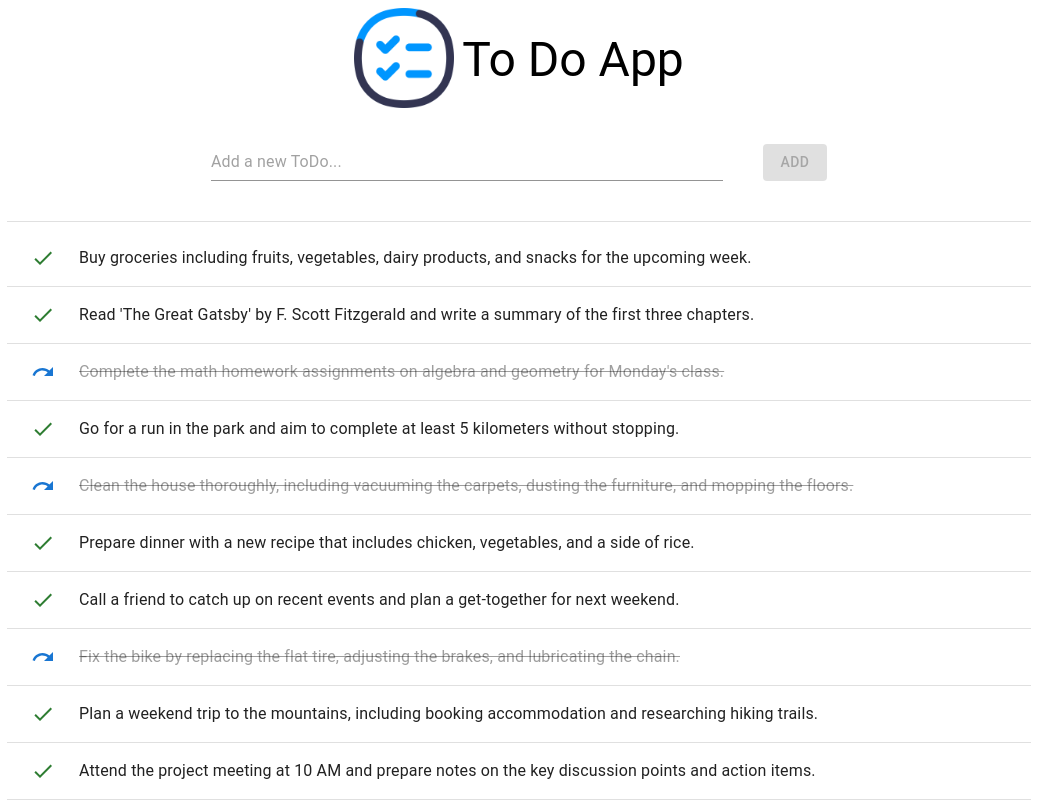
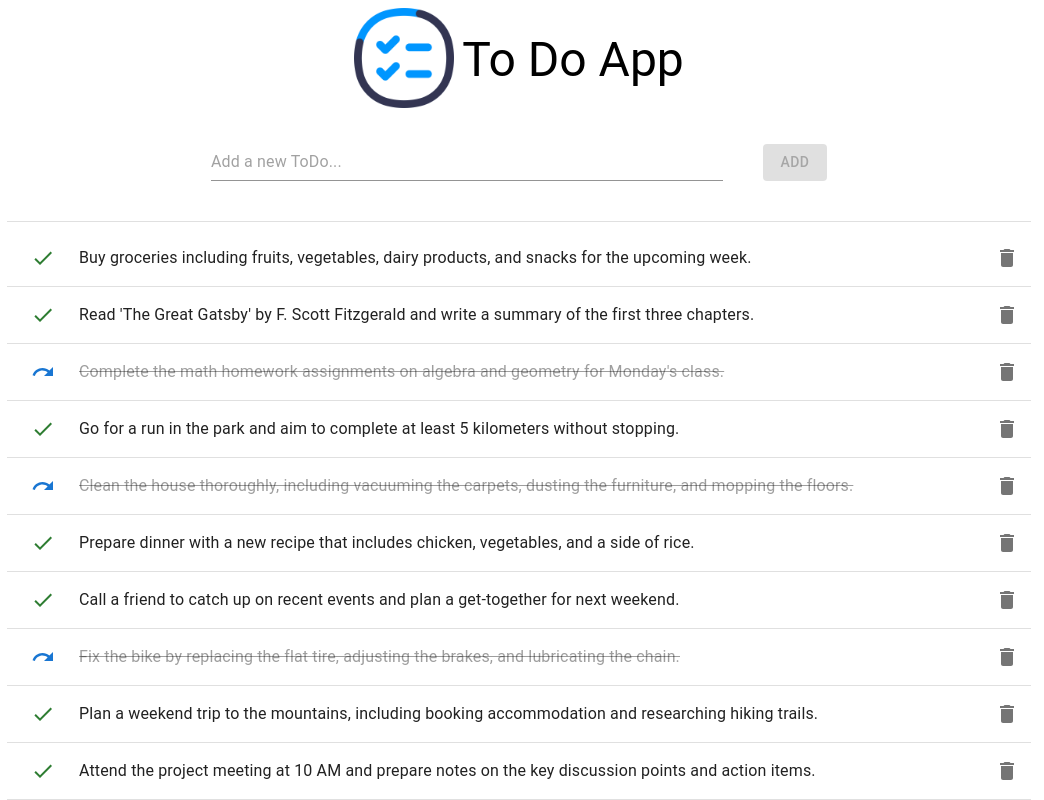
Before and after one commit to Jamal-SaadEddin/Typed-ToDo-App, a React (Vite) app: page / in a window 1280 px wide. Shown: the top 800 px of the page, without its empty margins (121-1165 px from the left). Built offline with nearby package versions, Linux system fonts and the light colour scheme.

Commit message:
Implement the ability to delete To-Do items from the list

```diff
--- a/src/components/ToDosList.tsx
+++ b/src/components/ToDosList.tsx
@@ -1,3 +1,4 @@
+import DeleteIcon from "@mui/icons-material/Delete";
 import DoneIcon from "@mui/icons-material/Done";
 import RedoIcon from "@mui/icons-material/Redo";
 import {
@@ -7,6 +8,7 @@ import {
   ListItem,
   ListItemAvatar,
   ListItemText,
+  Typography,
 } from "@mui/material";
 import React from "react";
 import ToDo from "../entities/ToDo";
@@ -24,11 +26,33 @@ const ToDosList = ({ currentTodos, setCurrentTodos }: Props) => {
     setCurrentTodos(updatedTodos);
   };
 
+  const handleDelete = (id: number) => {
+    const filteredTodos = currentTodos.filter((todo) => todo.id !== id);
+    setCurrentTodos(filteredTodos);
+  };
+
+  if (currentTodos.length === 0)
+    return (
+      <Typography variant="h6" mt={3}>
+        No To-Do items available!
+      </Typography>
+    );
+
   return (
     <List>
       {currentTodos.map((todo) => (
         <React.Fragment key={todo.id}>
-          <ListItem>
+          <ListItem
+            secondaryAction={
+              <IconButton
+                edge="end"
+                aria-label="delete"
+                onClick={() => handleDelete(todo.id)}
+              >
+                <DeleteIcon />
+              </IconButton>
+            }
+          >
             <ListItemAvatar>
               <IconButton
                 disableRipple
```
